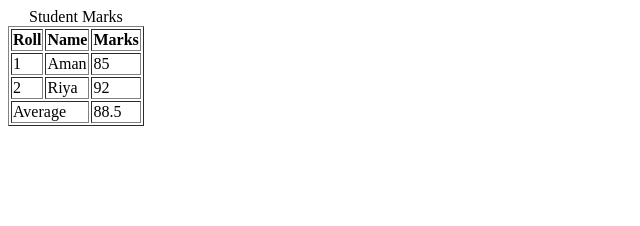
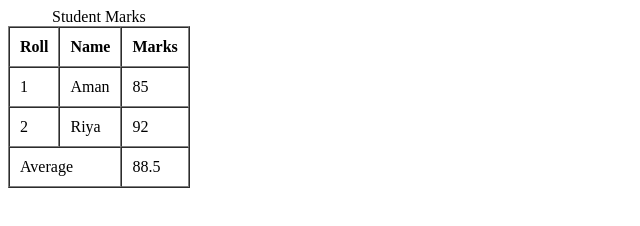
Before and after one commit to 7chhavisingh/Web-assignment, a plain HTML site: page Assignment-12.html in a window 1280 px wide. Shown: the whole page, without its empty margins (0-640 px from the left). Drawn offline with Linux system fonts and the light colour scheme.

```diff
--- a/Assignment-12.html
+++ b/Assignment-12.html
@@ -7,7 +7,7 @@
 </head>
 <body>
     <!-- Assignment 12: Table with Headers, Caption & Footer -->
-    <table border="1" cell>
+    <table border="1" cellpadding="10" cellspacing="0">
         <caption>Student Marks</caption>
         <thead>
             <tr>
```
